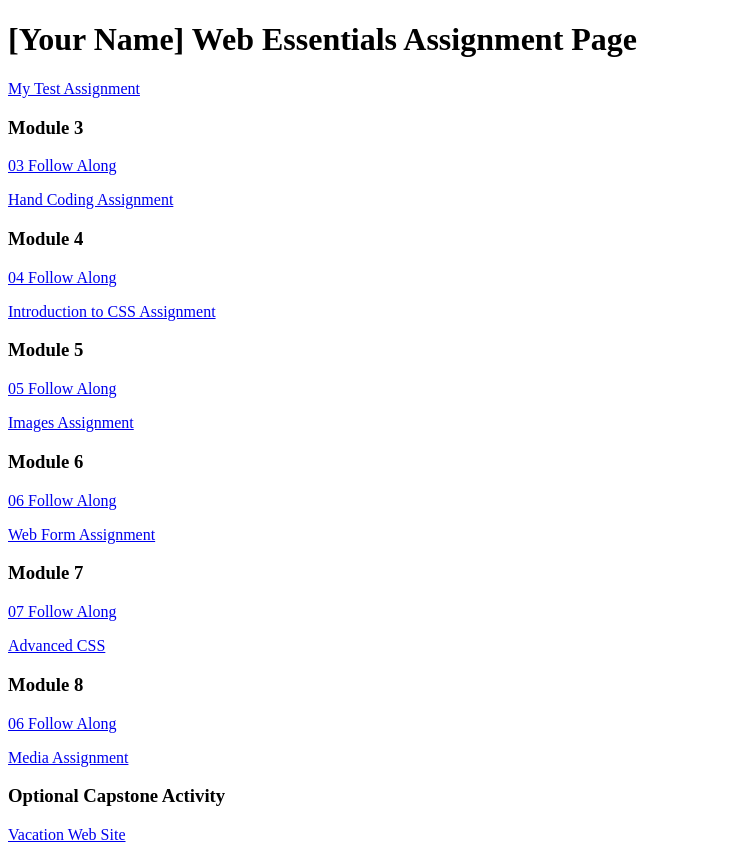
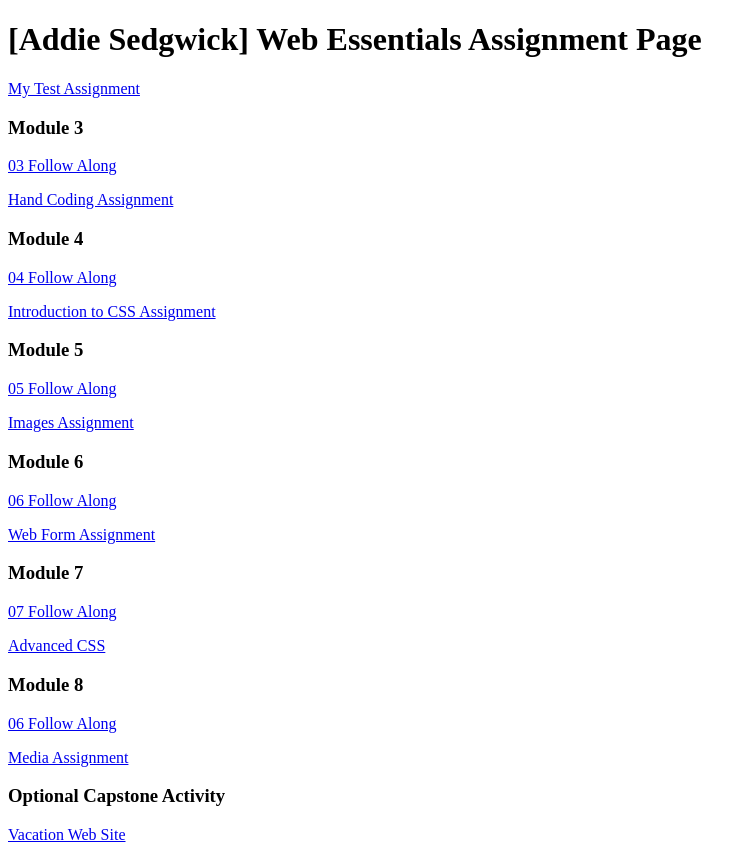
Before and after one commit to addiesedg/dwdd1600, a plain HTML site: page index.html in a window 1280 px wide. Shown: the whole page, without its empty margins (0-756 px from the left). Drawn offline with Linux system fonts and the light colour scheme.

Commit message:
Update index.html
added my name

```diff
--- a/index.html
+++ b/index.html
@@ -6,7 +6,7 @@
 		<title>dwdd 1600 assignment list page</title>
 	</head>
 	<body>
-		<h1>[Your Name] Web Essentials Assignment Page</h1>
+		<h1>[Addie Sedgwick] Web Essentials Assignment Page</h1>
 		<p><a href="01test">My Test Assignment</a></p>
 
 		<h3>Module 3</h3>
```
